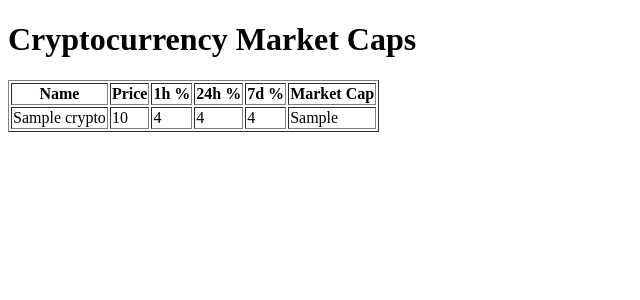
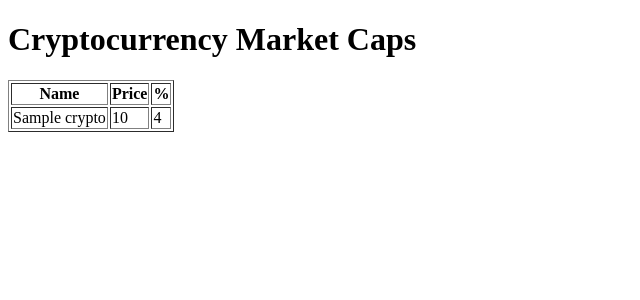
Before and after one commit to jeremy-n-martin/website-tokensa-com, a Flask app: template templates/cryptos.html in a window 1280 px wide. Shown: the top 300 px of the page, without its empty margins (0-640 px from the left). Run offline with Flask 2, Linux system fonts and the light colour scheme; the template is opened without the code that fills it: most values are stand-ins (such as "Sample title", 1, 10 or a date in 2020).

Commit message:
add table and rates

```diff
--- a/app.py
+++ b/app.py
@@ -14,11 +14,8 @@ def get_cryptocurrencies(url):
         columns = row.find_all('td')
         name = columns[2].text.strip()  # Adjust index as needed
         price = columns[3].text.strip()  # Adjust index as needed
-        rate_1h = columns[4].text.strip()  # Adjust index as needed
-        rate_24h = columns[5].text.strip()  # Adjust index as needed
-        rate_7d = columns[6].text.strip()  # Adjust index as needed
-        market_cap = columns[7].text.strip()  # Adjust index as needed
-        cryptos.append((name, price, rate_1h, rate_24h, rate_7d, market_cap))
+        rate = columns[4].text.strip()  # Adjust index as needed
+        cryptos.append((name, price, rate))
 
     return cryptos
 
--- a/templates/cryptos.html
+++ b/templates/cryptos.html
@@ -9,19 +9,13 @@
         <tr>
             <th>Name</th>
             <th>Price</th>
-            <th>1h %</th>
-            <th>24h %</th>
-            <th>7d %</th>
-            <th>Market Cap</th>
+            <th>%</th>
         </tr>
-        {% for name, price, rate_1h, rate_24h, rate_7d, market_cap in cryptos %}
+        {% for name, price, rate in cryptos %}
             <tr>
                 <td>{{ name }}</td>
                 <td>{{ price }}</td>
-                <td>{{ rate_1h }}</td>
-                <td>{{ rate_24h }}</td>
-                <td>{{ rate_7d }}</td>
-                <td>{{ market_cap }}</td>
+                <td>{{ rate }}</td>
             </tr>
         {% endfor %}
     </table>
```
